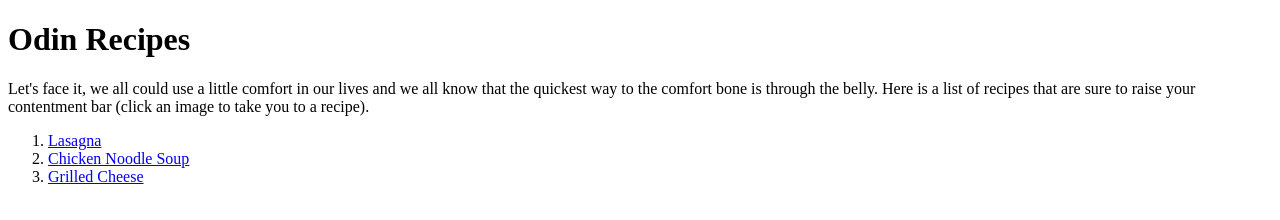
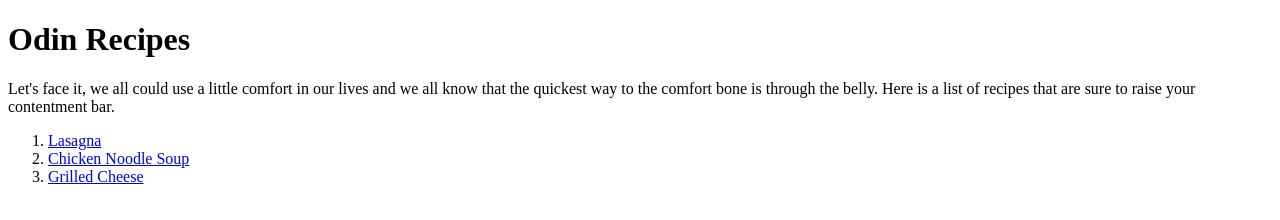
Before and after one commit to MieSyzygy/odin-recipes, a plain HTML site: page index.html in a window 1280 px wide. Drawn offline with Linux system fonts and the light colour scheme.

Commit message:
edited wording

```diff
--- a/index.html
+++ b/index.html
@@ -7,7 +7,7 @@
 </head>
 <body>
     <h1> Odin Recipes</h1>
-        <p>Let's face it, we all could use a little comfort in our lives and we all know that the quickest way to the comfort bone is through the belly. Here is a list of recipes that are sure to raise your contentment bar (click an image to take you to a recipe).</p>
+        <p>Let's face it, we all could use a little comfort in our lives and we all know that the quickest way to the comfort bone is through the belly. Here is a list of recipes that are sure to raise your contentment bar.</p>
 
        <ol>
         <li><a href="recipes/lasagna.html">Lasagna</a> </li>
```
